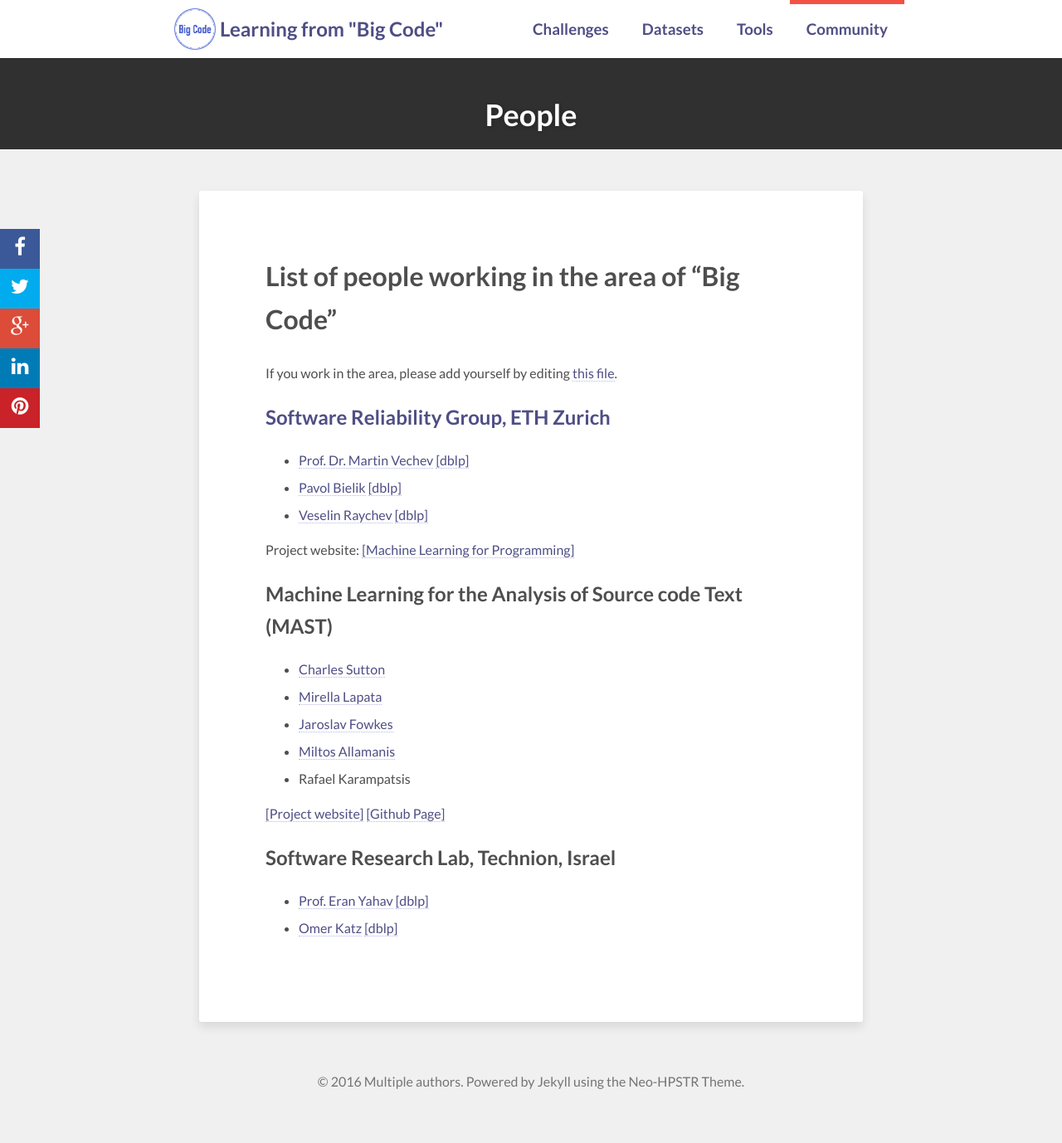
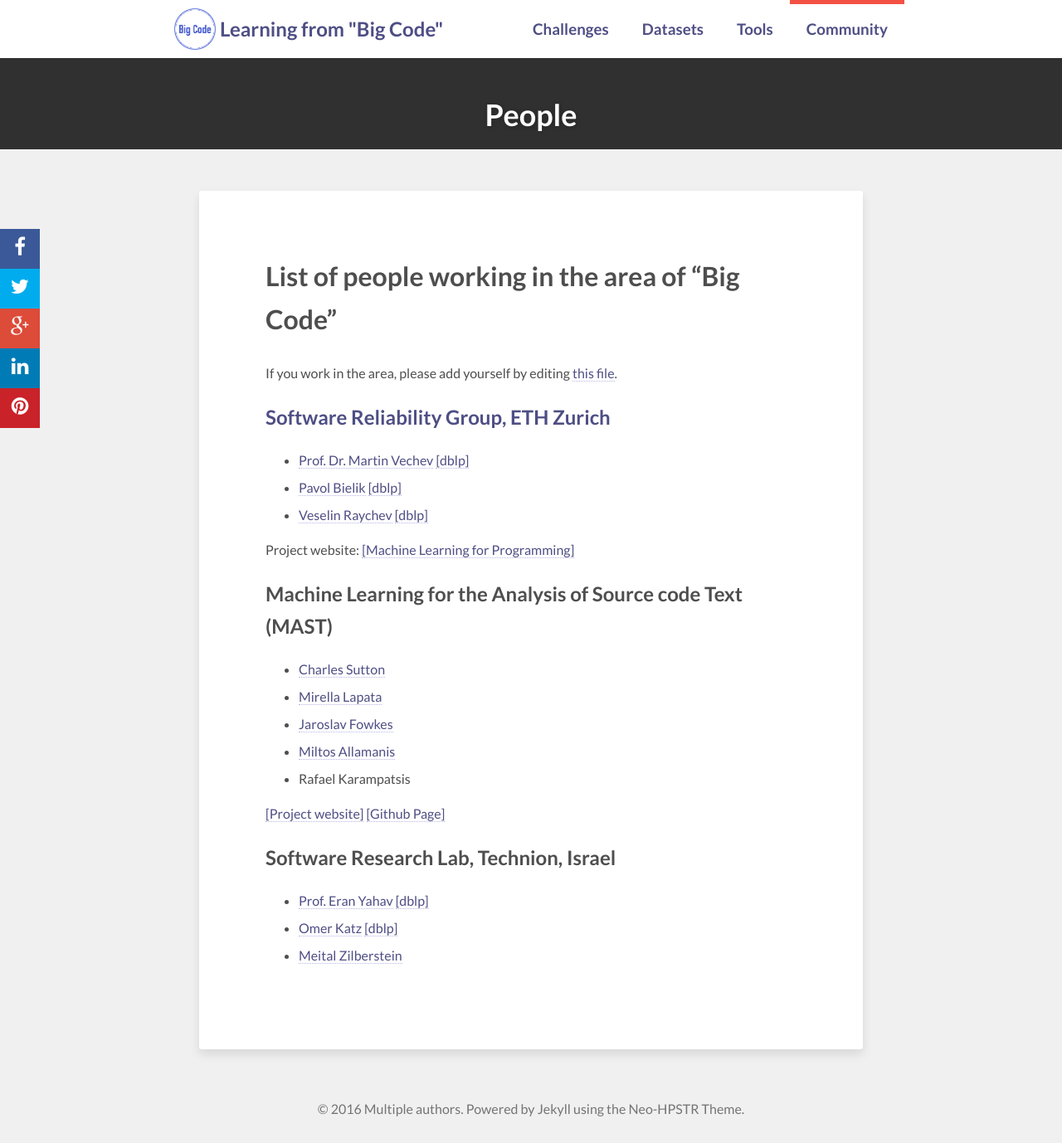
Before and after one commit to learnbigcode/learnbigcode.github.io, a Jekyll site: the page built from community/people/index.md, in a window 1280 px wide and 1378 px high. Shown: the whole window at 83% size. Built offline with Jekyll 4.4.1, drawn with Linux system fonts in a browser that asks for light colours; nearby versions of some CDN libraries; comment, search, counter and statistics services are not loaded.

Commit message:
name addition

```diff
--- a/community/people/index.md
+++ b/community/people/index.md
@@ -33,3 +33,4 @@ Project website: <a href="http://www.srl.inf.ethz.ch/spas">[Machine Learning for
 
 * <a href="http://cs.technion.ac.il/~yahave">Prof. Eran Yahav</a> <a href="http://dblp.uni-trier.de/pers/hd/y/Yahav:Eran">[dblp]</a>
 * <a href="http://omerkatz.cswp.cs.technion.ac.il/">Omer Katz</a> <a href="http://dblp.uni-trier.de/pers/hd/k/Katz:Omer">[dblp]</a>
+* <a href="http://cs.technion.ac.il/~mbs">Meital Zilberstein</a>
```
